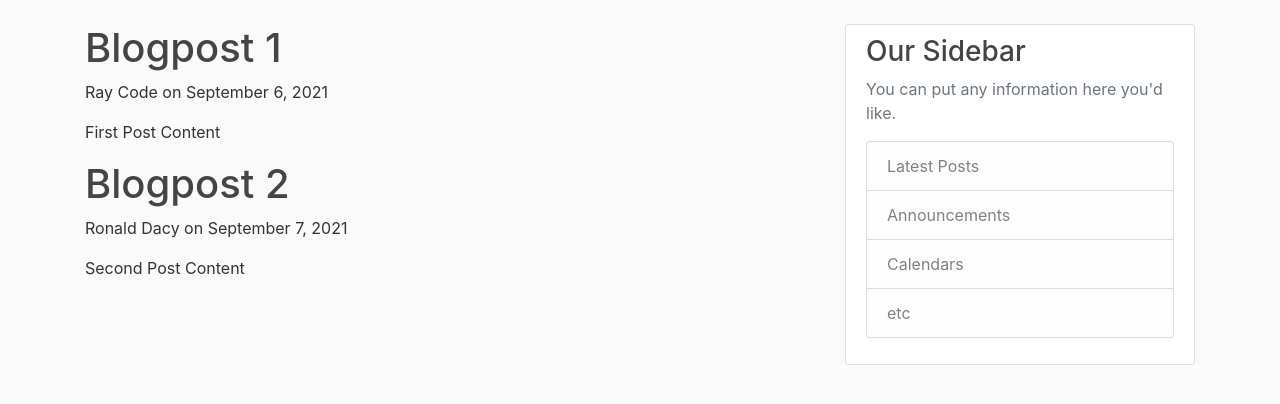
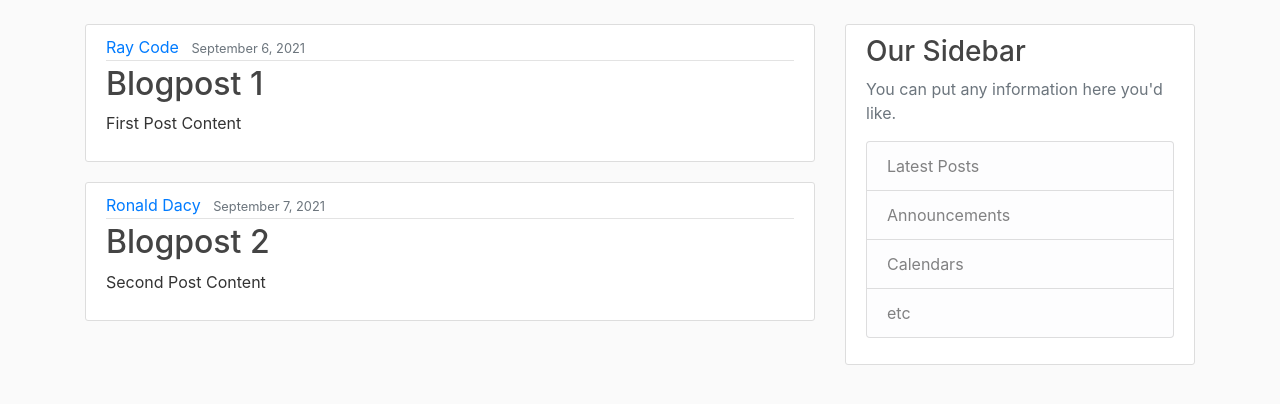
Before and after one commit to Raycode21/myflaskblogproject, a Flask app: page / in a window 1280 px wide. Shown: the part 56-460 px from the top of the page. Run offline with Flask 2, Linux system fonts and the light colour scheme; some libraries are stand-ins or nearby versions.

Commit message:
initial changs to templates

```diff
--- a/app.py
+++ b/app.py
@@ -1,6 +1,8 @@
 from flask import Flask, render_template, url_for
+from forms import RegistrationForm, LoginForm
+app = Flask(__name__)
 
-app = Flask(__name__)
+app.config['SECRET_KEY'] = '2d5ca6681f533eeb43d8c4d92e3a9b87'
 
 posts = [
 {
@@ -28,5 +30,15 @@ def home():
 def about():
 	return render_template("about.html", title='About')
 
+@app.route("/register")
+def register():
+	form = RegistrationForm()
+	return render_template("register.html", title='Register', form=form)
+
+@app.route("/Login")
+def register():
+	form = LoginForm()
+	return render_template("Login.html", title='Login', form=form)
+
 if __name__ == "__main__":
 	app.run(debug=True)
--- a/templates/home.html
+++ b/templates/home.html
@@ -2,8 +2,15 @@
 	{%extends "layout.html"%}
 	{% block content %}
 		{% for post in posts %}
-			<h1>{{post.title}}</h1>
-			<p>{{post.author }} on {{post.date_posted}}</p>
-			<p> {{ post.content }} </p>
+			<article class="media content-section">
+  <div class="media-body">
+    <div class="article-metadata">
+      <a class="mr-2" href="#">{{ post.author }}</a>
+      <small class="text-muted">{{ post.date_posted }}</small>
+    </div>
+    <h2><a class="article-title" href="#">{{ post.title }}</a></h2>
+    <p class="article-content">{{ post.content }}</p>
+  </div>
+</article>
 		{% endfor%}
 	{% endblock content %}
```
Also changed, not shown: forms.py (added, +23 -0 lines), templates/login.html (added), templates/register.html (added).
